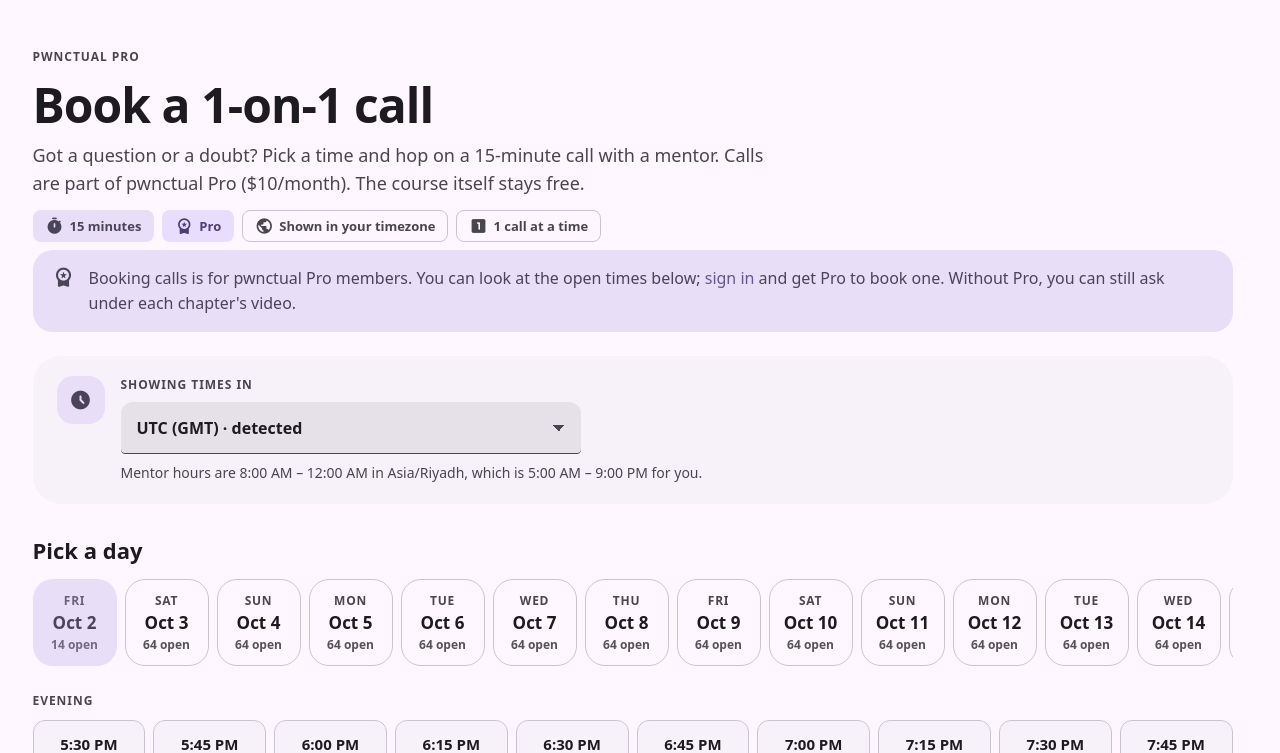
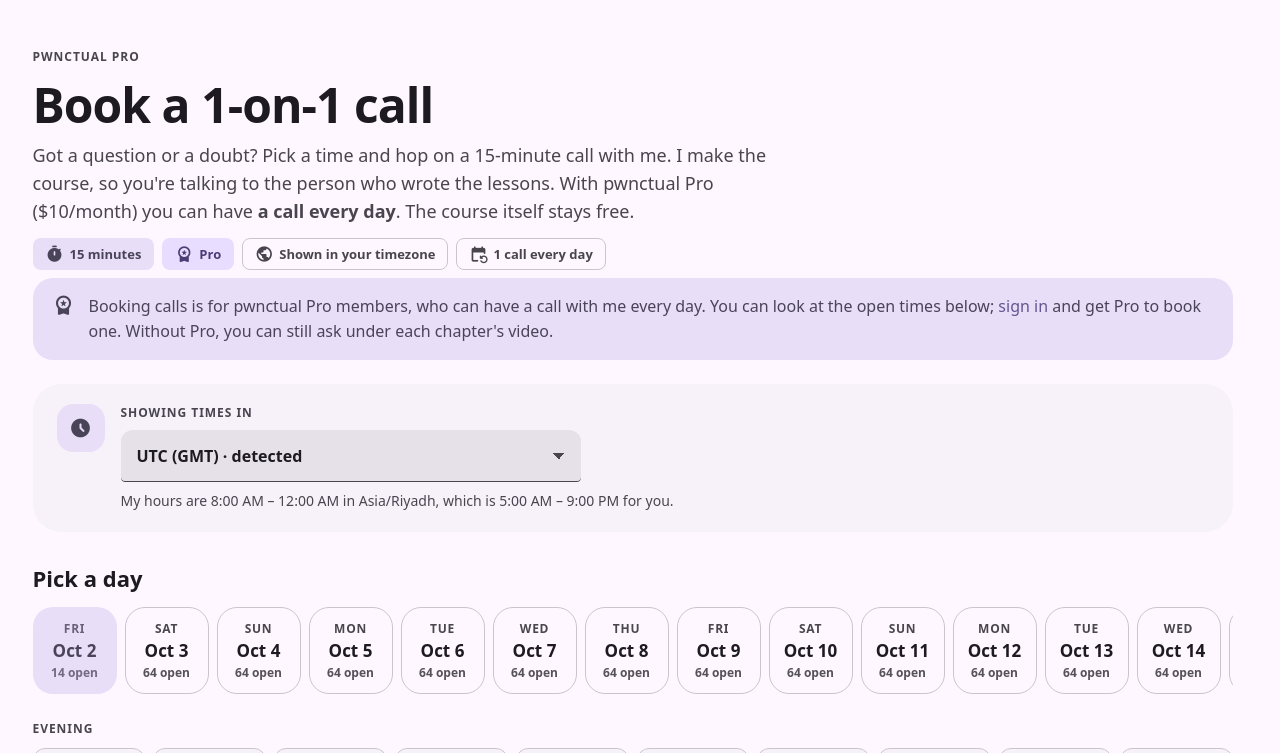
Before and after one commit to politejackal/pwnctual, a Flask app: page /classes in a window 1280 px wide. Shown: the part 73-826 px from the top of the page. Run offline with Flask 3, Linux system fonts and the light colour scheme; data that the repository does not hold is empty; some web fonts are replaced.

Commit message:
Pro calls are with me, one every day
- Replace "mentor" with first person everywhere: the calls are with the
  person who makes the course.
- Replace "one booking at a time" with one call per day (a calendar day in
  PWNCTUAL_CLASS_TZ), so Pro members can book a call for every day ahead.
  The server enforces it inside the booking transaction; the calls page locks
  that day's other slots and explains why.
- State the daily-call rule before booking: in the page intro, the chips, the
  confirmation sheet and the pricing page.

Co-Authored-By: Claude Opus 5.5 <noreply@anthropic.com>

```diff
--- a/pwnctual/app.py
+++ b/pwnctual/app.py
@@ -308,6 +308,14 @@ def _bookings_for(user):
     return _my_bookings(user["id"], meet_url=CLASS_MEET_URL if (is_pro(user) or is_admin(user)) else None)
 
 
+def _booked_days(uid, since_ts):
+    """Days (in my timezone) the user already has a call on, past calls earlier that day included."""
+    rows = dbm.get_db().execute(
+        "SELECT start_ts FROM class_bookings WHERE user_id=? AND cancelled_at IS NULL AND start_ts >= ?",
+        (uid, cls.day_bounds(since_ts)[0])).fetchall()
+    return sorted({cls.day_of(r["start_ts"]) for r in rows})
+
+
 @app.get("/api/classes/slots")
 def api_class_slots():
     ts_now = int(now())
@@ -316,8 +324,9 @@ def api_class_slots():
         "SELECT start_ts FROM class_bookings WHERE cancelled_at IS NULL AND start_ts >= ?", (starts[0] if starts else ts_now,))}
     user = current_user()
     return jsonify(
-        mentor_tz=cls.MENTOR_TZ_NAME, slot_minutes=cls.SLOT_MINUTES, max_upcoming=cls.MAX_UPCOMING,
-        slots=[{"t": t, "taken": t in taken} for t in starts],
+        mentor_tz=cls.MENTOR_TZ_NAME, slot_minutes=cls.SLOT_MINUTES,
+        slots=[{"t": t, "taken": t in taken, "d": cls.day_of(t)} for t in starts],
+        booked_days=_booked_days(user["id"], starts[0] if starts else ts_now) if user else [],
         signed_in=bool(user), mine=_bookings_for(user) if user else [],
         can_book=bool(user) and (is_pro(user) or is_admin(user)),
     )
@@ -336,14 +345,16 @@ def api_class_book():
     if not cls.is_valid_slot(ts, int(now())):
         return jsonify(error="That time isn't available. Please pick another slot."), 400
     db = dbm.get_db()
-    # Check "one call at a time" and insert inside one write-locked transaction,
+    # Check "one call a day" and insert inside one write-locked transaction,
     # so two simultaneous requests from the same person can't both get through.
     db.commit()
     db.execute("BEGIN IMMEDIATE")
     try:
-        if len(_my_bookings(user["id"])) >= cls.MAX_UPCOMING:
+        day_start, day_end = cls.day_bounds(ts)
+        if db.execute("SELECT 1 FROM class_bookings WHERE user_id=? AND cancelled_at IS NULL AND start_ts >= ? AND start_ts < ?",
+                      (user["id"], day_start, day_end)).fetchone():
             db.rollback()
-            return jsonify(error="You can only have one call booked at a time. Cancel your current call to pick a new time."), 409
+            return jsonify(error="You already have a call that day. Pro includes one call a day, so pick another day."), 409
         db.execute("INSERT INTO class_bookings (user_id, start_ts, note, created_at) VALUES (?,?,?,?)",
                    (user["id"], ts, note, now()))
         db.commit()
--- a/pwnctual/static/js/app.js
+++ b/pwnctual/static/js/app.js
@@ -205,6 +205,8 @@
     };
     const range = (t, zone = tz) => `${timeOf(t, zone)} – ${timeOf(t + data.slot_minutes * 60, zone)}`;
     const longDay = (t, zone = tz) => fmt(t, { weekday: "long", day: "numeric", month: "long" }, zone);
+    // Pro allows one call per day (a calendar day in my timezone; the server sends each slot's day)
+    const bookedDay = (t) => { const s = data.slots.find((x) => x.t === t); return !!s && data.booked_days.includes(s.d); };
     const el = (tag, cls, text) => { const n = document.createElement(tag); if (cls) n.className = cls; if (text != null) n.textContent = text; return n; };
 
     // timezone picker: every IANA zone the browser knows, labelled with its UTC offset
@@ -228,14 +230,14 @@
       picked = t;
       $("#book-title").textContent = `${longDay(t)} · ${range(t)}`;
       const mentorTz = data.mentor_tz;
-      $("#book-mentor").textContent = mentorTz === tz ? "15-minute call in your timezone."
-        : `15-minute call · that's ${longDay(t, mentorTz)}, ${range(t, mentorTz)} for your mentor (${zoneName(mentorTz)}).`;
+      $("#book-mentor").textContent = mentorTz === tz ? "15-minute call with me, shown in your timezone."
+        : `15-minute call with me · that's ${longDay(t, mentorTz)}, ${range(t, mentorTz)} for me (${zoneName(mentorTz)}).`;
       const note = $("#book-note"); if (note) note.value = "";
       const confirm = $("#book-confirm");
       if (confirm) {
-        const full = data.mine.length >= data.max_upcoming;
+        const full = bookedDay(t);
         confirm.disabled = full;
-        confirm.lastChild.textContent = full ? "You already have a call booked" : "Book this time";
+        confirm.lastChild.textContent = full ? "You already have a call that day" : "Book this time";
       }
       sheet.hidden = scrim.hidden = false;
       requestAnimationFrame(() => { sheet.classList.add("open"); scrim.classList.add("open"); });
@@ -280,7 +282,7 @@
         const icon = el("span", "plan-icon"); icon.append(el("span", "material-symbols-rounded", "video_call"));
         const info = el("div", "my-info");
         info.append(el("div", "title-m", `${longDay(b.t)} · ${range(b.t)}`));
-        if (data.mentor_tz !== tz) info.append(el("div", "muted", `${timeOf(b.t, data.mentor_tz)} for your mentor`));
+        if (data.mentor_tz !== tz) info.append(el("div", "muted", `${timeOf(b.t, data.mentor_tz)} for me`));
         if (b.note) info.append(el("div", "muted my-note", `“${b.note}”`));
         const actions = el("div", "row");
         if (b.meet_url) {
@@ -305,23 +307,15 @@
 
     function render() {
       if (!data) return;
-      // mentor hours, translated into the chosen timezone
+      // my hours, translated into the chosen timezone
       const open = data.slots.find((s) => hourOf(s.t, data.mentor_tz) === 8 && minuteOf(s.t, data.mentor_tz) === 0);
       const hours = $("#tz-hours");
       if (open && data.mentor_tz !== tz) {
-        hours.textContent = `Mentor hours are 8:00 AM – 12:00 AM in ${zoneName(data.mentor_tz)}, which is ${timeOf(open.t, tz)} – ${timeOf(open.t + 16 * 3600, tz)} for you.`;
+        hours.textContent = `My hours are 8:00 AM – 12:00 AM in ${zoneName(data.mentor_tz)}, which is ${timeOf(open.t, tz)} – ${timeOf(open.t + 16 * 3600, tz)} for you.`;
       } else {
-        hours.textContent = `Mentor hours: 8:00 AM – 12:00 AM (${zoneName(data.mentor_tz)}).`;
+        hours.textContent = `My hours: 8:00 AM – 12:00 AM (${zoneName(data.mentor_tz)}).`;
       }
       renderMine();
-      const hasCall = data.mine.length >= data.max_upcoming;
-      const banner = $("#one-call-banner");
-      banner.hidden = !hasCall;
-      if (hasCall) {
-        const b = data.mine[0];
-        $("#one-call-text").textContent = `You already have a call booked for ${longDay(b.t)}, ${timeOf(b.t, tz)}. `
-          + "You can have one call at a time, so cancel it above to choose a different time.";
-      }
 
       // days, in the chosen timezone
       const byDay = new Map();
@@ -340,6 +334,16 @@
         strip.append(b);
       }
 
+      // one call a day: say so when the chosen day already has one of yours
+      const daySlots = byDay.get(day) || [];
+      const banner = $("#one-call-banner");
+      banner.hidden = !daySlots.some((s) => bookedDay(s.t));
+      if (!banner.hidden) {
+        const b = data.mine.find((m) => daySlots.some((s) => s.t === m.t));
+        $("#one-call-text").textContent = (b ? `You already have a call this day at ${timeOf(b.t, tz)}. ` : "You've already had a call this day. ")
+          + "Pro includes one call a day, so pick another day, or cancel it above to choose a different time.";
+      }
+
       // slots for the chosen day, grouped by time of day
       const groups = [["Early hours", 0, 5], ["Morning", 5, 12], ["Afternoon", 12, 17], ["Evening", 17, 21], ["Night", 21, 24]];
       const box = $("#slot-groups"); box.innerHTML = "";
@@ -350,8 +354,9 @@
         g.append(el("div", "label", name));
         const grid = el("div", "slots");
         for (const s of slots) {
-          const b = el("button", `slot${s.taken ? " taken" : ""}${hasCall && !s.taken ? " locked" : ""}${s.t === picked ? " sel" : ""}`, timeOf(s.t, tz));
-          b.type = "button"; b.dataset.t = s.t; b.disabled = s.taken || hasCall;
+          const locked = bookedDay(s.t);
+          const b = el("button", `slot${s.taken ? " taken" : ""}${locked && !s.taken ? " locked" : ""}${s.t === picked ? " sel" : ""}`, timeOf(s.t, tz));
+          b.type = "button"; b.dataset.t = s.t; b.disabled = s.taken || locked;
           b.setAttribute("aria-label", `${longDay(s.t)}, ${range(s.t)}${s.taken ? ", taken" : ""}`);
           b.onclick = () => openSheet(s.t);
           grid.append(b);
--- a/pwnctual/templates/_macros.html
+++ b/pwnctual/templates/_macros.html
@@ -62,7 +62,7 @@
     <div class="price"><span class="amount">{{ PRO_PRICE }}</span><span class="per">/ month</span></div>
     <ul class="feats">
       <li><span class="material-symbols-rounded">check</span>Everything in the free course</li>
-      <li><span class="material-symbols-rounded">check</span><span><b>1-on-1 calls</b> for your questions and doubts</span></li>
+      <li><span class="material-symbols-rounded">check</span><span><b>A 1-on-1 call with me every day</b> for your questions and doubts</span></li>
       <li><span class="material-symbols-rounded">check</span>15-minute calls, booked in your own timezone</li>
       <li><span class="material-symbols-rounded">check</span>Keeps the course free for everyone</li>
     </ul>
--- a/pwnctual/templates/classes.html
+++ b/pwnctual/templates/classes.html
@@ -6,19 +6,20 @@
   <header class="classes-head">
     <div class="label">pwnctual Pro</div>
     <h1 class="display-s">Book a 1-on-1 call</h1>
-    <p class="muted">Got a question or a doubt? Pick a time and hop on a 15-minute call with a mentor.
-      Calls are part of pwnctual Pro ({{ PRO_PRICE }}/month). The course itself stays free.</p>
+    <p class="muted">Got a question or a doubt? Pick a time and hop on a 15-minute call with me. I make the
+      course, so you're talking to the person who wrote the lessons. With pwnctual Pro ({{ PRO_PRICE }}/month)
+      you can have <b>a call every day</b>. The course itself stays free.</p>
     <div class="row" style="gap:8px">
       <span class="chip filled"><span class="material-symbols-rounded">timer</span>15 minutes</span>
       <a class="chip pro-chip" href="/pricing"><span class="material-symbols-rounded">workspace_premium</span>Pro</a>
       <span class="chip"><span class="material-symbols-rounded">public</span>Shown in your timezone</span>
-      <span class="chip"><span class="material-symbols-rounded">looks_one</span>1 call at a time</span>
+      <span class="chip"><span class="material-symbols-rounded">event_repeat</span>1 call every day</span>
     </div>
   </header>
 
   {% if not (IS_PRO or IS_ADMIN) %}
   <div class="banner info pro-gate"><span class="material-symbols-rounded">workspace_premium</span>
-    <span>Booking calls is for pwnctual Pro members. You can look at the open times below;
+    <span>Booking calls is for pwnctual Pro members, who can have a call with me every day. You can look at the open times below;
       {% if me %}<a href="/pricing">get Pro</a>{% else %}<a href="/login?next=/classes">sign in</a> and get Pro{% endif %} to book one.
       Without Pro, you can still ask under each chapter's video.</span></div>
   {% endif %}
@@ -28,13 +29,13 @@
     <div class="tz-main">
       <label class="label" for="tz-select">Showing times in</label>
       <select id="tz-select" class="m3-select" aria-label="Your timezone"></select>
-      <div class="muted tz-hours" id="tz-hours">Mentor hours: 8:00 AM – 12:00 AM ({{ mentor_tz }})</div>
+      <div class="muted tz-hours" id="tz-hours">My hours: 8:00 AM – 12:00 AM ({{ mentor_tz }})</div>
     </div>
   </section>
 
   <section id="my-classes" class="my-classes" hidden>
-    <h2 class="title-l">Your upcoming call</h2>
-    <p class="muted one-rule">You can have one call booked at a time. Cancel it if you'd like a different time.</p>
+    <h2 class="title-l">Your upcoming calls</h2>
+    <p class="muted one-rule">You can book one call a day. Cancel a call if you'd like a different time that day.</p>
     <div id="my-list"></div>
   </section>
 
@@ -57,6 +58,8 @@
   <div class="label">Confirm your 1-on-1 call</div>
   <h2 class="headline" id="book-title"></h2>
   <div class="muted" id="book-mentor"></div>
+  <div class="banner info daily-rule"><span class="material-symbols-rounded">event_repeat</span>
+    <span>Pro includes <b>one 15-minute call with me every day</b>. Book one for today, and you can book another for tomorrow.</span></div>
   {% if me and (IS_PRO or IS_ADMIN) %}
     <label class="field" style="margin-top:16px">
       <span class="label">What do you need help with? (optional)</span>
--- a/pwnctual/templates/index.html
+++ b/pwnctual/templates/index.html
@@ -86,7 +86,7 @@
     <div>
       <div class="label">pwnctual Pro</div>
       <h2 class="headline">1-on-1 calls</h2>
-      <p class="muted">Got a question or a doubt? Book a 15-minute call with a mentor and work through it together,
+      <p class="muted">Got a question or a doubt? Book a 15-minute call with me, every day if you need it, and we'll work through it together,
         from a stubborn level to a concept that won't click.</p>
     </div>
     <a class="btn lg tonal" href="/classes"><span class="material-symbols-rounded">event</span>Book a call</a>
--- a/pwnctual/templates/pricing.html
+++ b/pwnctual/templates/pricing.html
@@ -20,7 +20,7 @@
     <div>
       <div class="label">pwnctual Pro</div>
       <h2 class="headline">1-on-1 calls</h2>
-      <p class="muted">Stuck on a level, or a concept that won't click? Book a 15-minute call with a mentor and work
+      <p class="muted">Stuck on a level, or a concept that won't click? Book a 15-minute call with me, every day if you want, and work
         through it together, screen-share and all.</p>
     </div>
     <a class="btn lg" href="/classes"><span class="material-symbols-rounded">event</span>See open times</a>
@@ -31,9 +31,9 @@
     <details class="chal"><summary><span class="title-m">Is the course really free?</span><span class="material-symbols-rounded chev">expand_more</span></summary>
       <div class="body muted">Yes, forever. Every chapter, video, write-up and challenge, plus ranks and the leaderboard, without paying or adding a card. New chapters are free too.</div></details>
     <details class="chal"><summary><span class="title-m">What do I get with Pro?</span><span class="material-symbols-rounded chev">expand_more</span></summary>
-      <div class="body muted">1-on-1 calls with a mentor for your questions and doubts. The lessons are the same for everyone; Pro is for when you want to talk something through with a person.</div></details>
+      <div class="body muted">A 1-on-1 call with me every day for your questions and doubts. I'm the person who makes pwnctual, so you're talking to whoever wrote the lessons. The lessons are the same for everyone; Pro is for when you want to talk something through with a person.</div></details>
     <details class="chal"><summary><span class="title-m">How do the 1-on-1 calls work?</span><span class="material-symbols-rounded chev">expand_more</span></summary>
-      <div class="body muted">With Pro, pick a free 15-minute slot on the calls page, shown in your timezone, and say what you need help with. You join a video call with a mentor and go through it together. You can hold one booking at a time. Without Pro, you can still ask in the comments under each video.</div></details>
+      <div class="body muted">With Pro, pick a free 15-minute slot on the calls page, shown in your timezone, and say what you need help with. You join a video call with me and we go through it together. You can have one call every day, and book days ahead. Without Pro, you can still ask in the comments under each video.</div></details>
     <details class="chal"><summary><span class="title-m">How do I cancel Pro?</span><span class="material-symbols-rounded chev">expand_more</span></summary>
       <div class="body muted">Pro renews every month. Press <b>Manage subscription</b> on this page to cancel or change your card. If you cancel, Pro stays on until the end of the month you've paid for, and any call you've booked for after that is no longer joinable.</div></details>
     <details class="chal"><summary><span class="title-m">Do I need anything installed?</span><span class="material-symbols-rounded chev">expand_more</span></summary>
```
Also changed, not shown: pwnctual/classes.py (+17 -5 lines), README.md.
